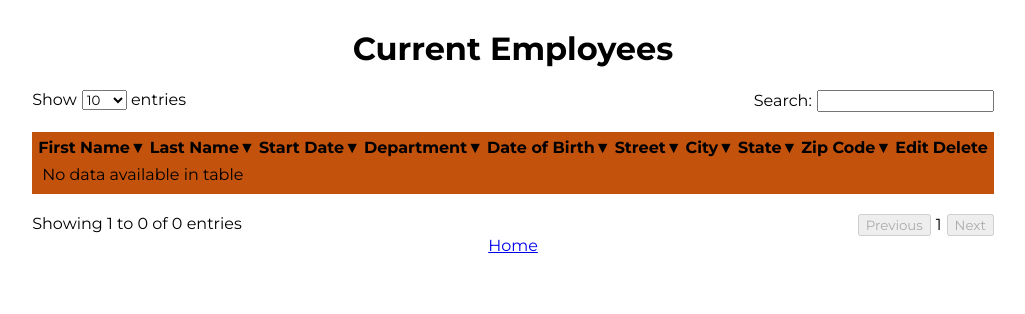
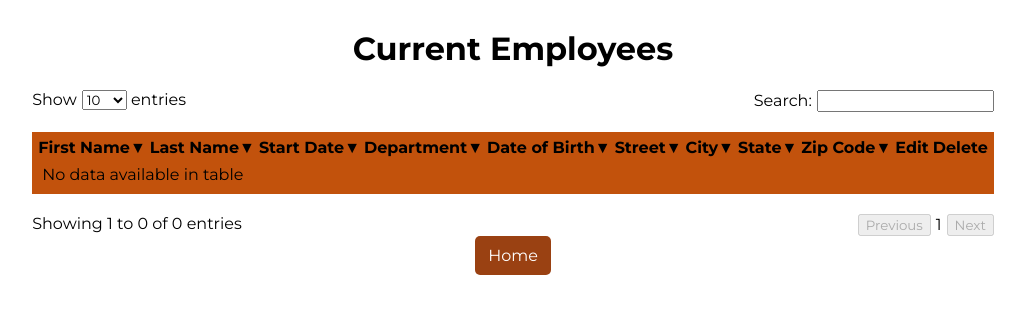
Before and after one commit to Karlito14/HRnet, a React (Vite) app: page /employee-list in a window 1280 px wide. Shown: the top 314 px of the page, without its empty margins (127-1152 px from the left). Built offline with nearby package versions, Linux system fonts and the light colour scheme.

Commit message:
ajout modale

```diff
--- a/package.json
+++ b/package.json
@@ -15,6 +15,7 @@
     "react-datepicker": "^7.5.0",
     "react-dom": "^18.3.1",
     "react-icons": "^5.4.0",
+    "react-modal_by_cl": "^1.1.4",
     "react-redux": "^9.2.0",
     "react-router": "^7.0.2"
   },
--- a/src/components/EmployeeForm/EmployeeForm.jsx
+++ b/src/components/EmployeeForm/EmployeeForm.jsx
@@ -7,6 +7,7 @@ import { DEPARTMENTS, STATES } from '@data/constants';
 import { InputField } from '@components/InputField/InputField';
 import { DatePickerField } from '@components/DatePickerField/DatePickerField';
 import { SelectField } from '@components/SelectField/SelectField';
+import { Modal } from 'react-modal_by_cl';
 
 export const EmployeeForm = () => {
   const DEFAULT_EMPLOYEE = {
@@ -23,6 +24,7 @@ export const EmployeeForm = () => {
 
   const [formData, setFormData] = useState(DEFAULT_EMPLOYEE);
   const [errors, setErrors] = useState({});
+  const [isModalOpen, setIsModalOpen] = useState(false);
   const { id } = useParams();
   const dispatch = useDispatch();
 
@@ -78,8 +80,13 @@ export const EmployeeForm = () => {
         dispatch(addEmployee(employee));
       }
 
+      setIsModalOpen(true);
+    }
+  };
+
+  const closeModal = () => {
+    setIsModalOpen(false);
     resetForm();
-    }
   };
 
   const resetForm = () => {
@@ -101,6 +108,7 @@ export const EmployeeForm = () => {
   }, [id, employeeToEdit]);
 
   return (
+    <>
       <form className={style.employeeForm}>
         <InputField
           label={'First Name'}
@@ -186,5 +194,9 @@ export const EmployeeForm = () => {
           {id ? 'Update Employee' : 'Add Employee'}
         </button>
       </form>
+      <Modal isOpen={isModalOpen} onClose={closeModal} buttonClassName={style.customButton}>
+        {id ? 'Employee Updated' : 'Employee Created'}
+      </Modal>
+    </>
   );
 };
--- a/src/components/EmployeeForm/EmployeeForm.module.css
+++ b/src/components/EmployeeForm/EmployeeForm.module.css
@@ -14,22 +14,11 @@
   font-size: 16px;
 }
 
-.employeeForm input, .employeeForm select {
+.employeeForm input,
+.employeeForm select {
   border-radius: 5px;
   border: none;
   outline: none;
-}
-
-.employeeForm button {
-  background-color: white;
-  border: none;
-  border-radius: 5px;
-  font-size: 16px;
-  transition: all 0.3s;
-}
-
-.employeeForm button:hover {
-  scale: 1.05;
 }
 
 .address {
@@ -47,8 +36,23 @@
 }
 
 .button {
+  background-color: white;
+  border: none;
+  border-radius: 5px;
+  font-size: 16px;
+  transition: all 0.3s;
   align-self: center;
   margin-top: 10px;
   padding: 10px;
   cursor: pointer;
 }
+
+.button:hover {
+  scale: 1.05;
+}
+
+.customButton {
+  background-color: #9a4112;
+  font-size: 20px;
+  color: white;
+}
--- a/src/pages/CreateEmployee/CreateEmployee.jsx
+++ b/src/pages/CreateEmployee/CreateEmployee.jsx
@@ -5,7 +5,7 @@ export const CreateEmployee = () => {
   return (
     <>
       <h1>HRnet</h1>
-      <NavLink to="/employee-list">View Current Employees</NavLink>
+      <NavLink to="/employee-list" className='button'>View Current Employees</NavLink>
       <h2>Create Employee</h2>
       <EmployeeForm />
     </>
--- a/src/pages/EmployeeList/EmployeeList.jsx
+++ b/src/pages/EmployeeList/EmployeeList.jsx
@@ -8,7 +8,7 @@ export const EmployeeList = () => {
       <div>
         <EmployeeListComponent />
       </div>
-      <NavLink to="/">Home</NavLink>
+      <NavLink to="/" className='button'>Home</NavLink>
     </>
   );
 };
--- a/src/style.css
+++ b/src/style.css
@@ -10,3 +10,16 @@
   justify-content: center;
   margin: 0 auto;
 }
+
+.button {
+  background-color: #9a4112;
+  border-radius: 5px;
+  padding: 10px 13px;
+  color: white;
+  text-decoration: none;
+  transition: all 0.3s;
+}
+
+.button:hover {
+ background-color: #4b2009;
+}
--- a/vite.config.js
+++ b/vite.config.js
@@ -21,6 +21,5 @@ export default defineConfig({
   },
   server: {
     port: 3000,
-    open: true, // Ouvre automatiquement le navigateur lors du démarrage
   },
 });
```
Also changed, not shown: 1 other file (tests, documents, lock files or other folders). Lines whose indentation alone changed are shown as unchanged.
